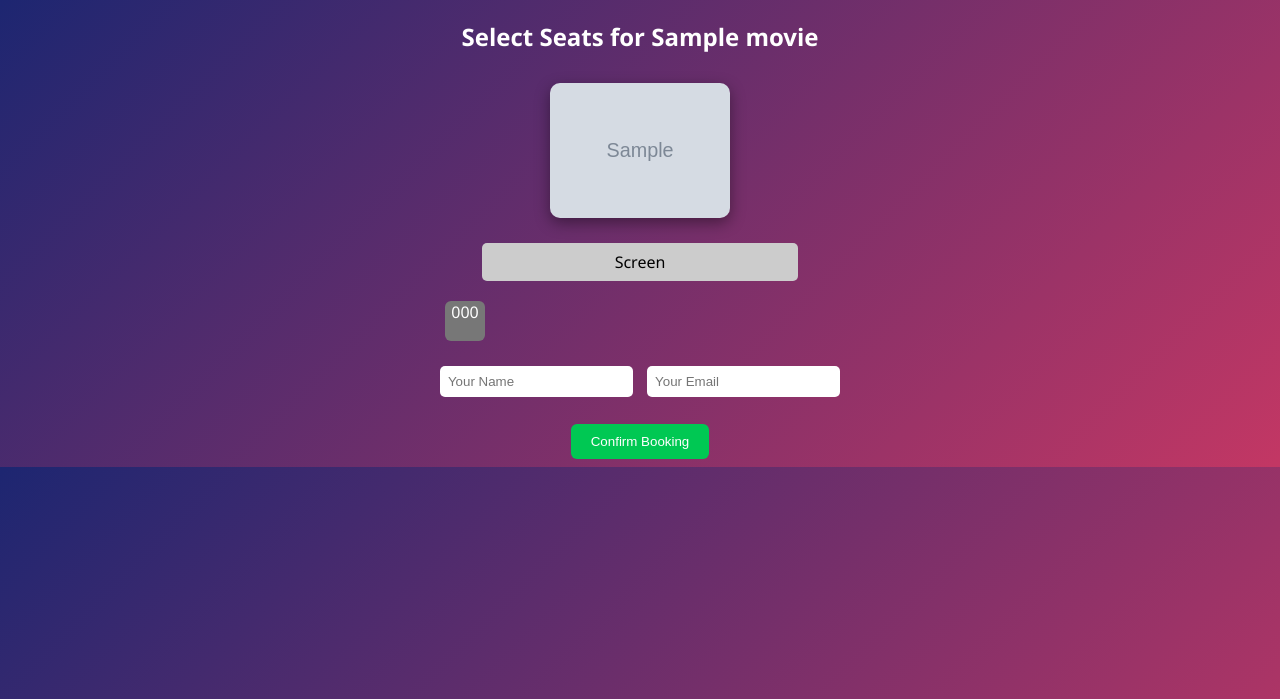
After one commit to ELITE-011/bookmyshow-django, a Django app: page /seats/1/ in a window 1280 px wide. The commit adds this page. Shown: the top 699 px of the page. Run offline with Django 5.2, Linux system fonts and the light colour scheme; tables that the repository leaves empty hold one stand-in row (values such as "Sample post"); grey boxes marked "Sample" are stand-in pictures.

Commit message:
Fixed booking issue + added success page

```diff
--- a/movies/models.py
+++ b/movies/models.py
@@ -1,5 +1,6 @@
 from django.db import models
 import re
+
 
 class Genre(models.Model):
     name = models.CharField(max_length=100)
@@ -29,9 +30,7 @@ class Movie(models.Model):
     trailer_url = models.CharField(max_length=255)
 
     def save(self, *args, **kwargs):
-
         youtube_regex = r"(?:v=|\/)([0-9A-Za-z_-]{11}).*"
-
         match = re.search(youtube_regex, self.trailer_url)
 
         if match:
@@ -41,3 +40,36 @@ class Movie(models.Model):
 
     def __str__(self):
         return self.title
+
+
+# ✅ ADD THIS (Show model - required for seats)
+class Show(models.Model):
+    movie = models.ForeignKey(Movie, on_delete=models.CASCADE)
+    show_time = models.DateTimeField()
+
+    def __str__(self):
+        return f"{self.movie.title} - {self.show_time}"
+
+from django.db.models.signals import post_save
+from django.dispatch import receiver
+
+@receiver(post_save, sender=Movie)
+def create_seats(sender, instance, created, **kwargs):
+    if created:
+        rows = ['A', 'B', 'C', 'D']
+        numbers = range(1, 9)
+
+        for row in rows:
+            for num in numbers:
+                Seat.objects.create(
+                    movie=instance,
+                    seat_number=f"{row}{num}"
+                )
+
+class Seat(models.Model):
+    movie = models.ForeignKey(Movie, on_delete=models.CASCADE)
+    seat_number = models.CharField(max_length=10)
+    is_booked = models.BooleanField(default=False)
+
+    def __str__(self):
+        return f"{self.seat_number} - {self.movie.title}"
--- /dev/null
+++ b/movies/templates/movies/no_show.html
@@ -0,0 +1,3 @@
+<h2>No Shows Available</h2>
+<p>No shows found for {{ movie.title }}</p>
+<a href="/">Go Back</a>
--- /dev/null
+++ b/movies/templates/movies/seat_selection.html
@@ -0,0 +1,146 @@
+<!DOCTYPE html>
+<html>
+<head>
+    <title>Select Seats</title>
+
+    <style>
+        body {
+            font-family: 'Segoe UI';
+            background: linear-gradient(135deg, #1d2671, #c33764);
+            color: white;
+            text-align: center;
+        }
+
+        h2 {
+            margin-top: 20px;
+        }
+
+        .screen {
+            margin: 20px auto;
+            width: 300px;
+            background: #ccc;
+            color: black;
+            padding: 8px;
+            border-radius: 5px;
+        }
+
+        .seats {
+            display: grid;
+            grid-template-columns: repeat(8, 40px);
+            gap: 10px;
+            justify-content: center;
+            margin-top: 20px;
+        }
+
+        .seat {
+            width: 40px;
+            height: 40px;
+            border-radius: 6px;
+            cursor: pointer;
+            border: none;
+        }
+
+        .available {
+            background: white;
+        }
+
+        .selected {
+            background: #00c853;
+        }
+
+        .booked {
+            background: #777;
+            cursor: not-allowed;
+        }
+
+        input[type="checkbox"] {
+            display: none;
+        }
+
+        .form-box {
+            margin-top: 20px;
+        }
+
+        input {
+            padding: 8px;
+            margin: 5px;
+            border-radius: 5px;
+            border: none;
+        }
+
+        button {
+            background: #00c853;
+            color: white;
+            padding: 10px 20px;
+            border: none;
+            border-radius: 6px;
+            cursor: pointer;
+        }
+
+        button:hover {
+            background: #009624;
+        }
+
+        .poster {
+            width: 180px;
+            border-radius: 10px;
+            margin-top: 10px;
+             box-shadow: 0 5px 15px rgba(0,0,0,0.4);
+        }
+</style>
+
+    </style>
+</head>
+
+<body>
+
+<h2>Select Seats for {{ movie.title }}</h2>
+<img src="{{ movie.poster }}" alt="{{ movie.title }}" class="poster">
+
+<div class="screen">Screen</div>
+
+<form method="POST" action="{% url 'book_ticket' movie.id %}">
+    {% csrf_token %}
+
+    <div class="seats">
+        {% for seat in seats %}
+            <label>
+                <input type="checkbox" name="seats" value="{{ seat.seat_number }}"
+                {% if seat.is_booked %}disabled{% endif %}>
+
+                <div class="seat
+                    {% if seat.is_booked %}booked{% else %}available{% endif %}">
+                    {{ seat.seat_number }}
+                </div>
+            </label>
+        {% endfor %}
+    </div>
+
+    <div class="form-box">
+        <input type="text" name="name" placeholder="Your Name" required>
+        <input type="email" name="email" placeholder="Your Email" required>
+    </div>
+
+    <br>
+
+    <button type="submit">Confirm Booking</button>
+
+</form>
+
+</body>
+</html>
+<script>
+document.querySelectorAll('input[type="checkbox"]').forEach((checkbox) => {
+    checkbox.addEventListener('change', function() {
+        const seat = this.nextElementSibling;
+
+        if (this.checked) {
+            seat.classList.remove('available');
+            seat.classList.add('selected');
+        } else {
+            seat.classList.remove('selected');
+            seat.classList.add('available');
+        }
+    });
+});
+</script>
--- a/movies/urls.py
+++ b/movies/urls.py
@@ -5,4 +5,5 @@ urlpatterns = [
     path("", views.movie_list, name="movie_list"),
     path("movie/<int:id>/", views.movie_detail, name="movie_detail"),
     path('book/<int:movie_id>/', views.book_ticket, name='book_ticket'),
+    path('seats/<int:movie_id>/', views.seat_selection, name='seat_selection'),
 ]
--- a/movies/views.py
+++ b/movies/views.py
@@ -53,7 +53,8 @@ def book_ticket(request, movie_id):
 
         name = request.POST.get("name")
         email = request.POST.get("email")
-        seats = request.POST.get("seats")
+        seats = request.POST.getlist("seats")
+        seats_str = ", ".join(seats)
 
         message = f"""
 Hello {name},
@@ -61,7 +62,7 @@ Hello {name},
 Your booking is confirmed!
 
 Movie: {movie.title}
-Seats: {seats}
+Seats: {seats_str}
 
 Enjoy your movie experience 🎥🍿
 """
@@ -90,3 +91,15 @@ Enjoy your movie experience 🎥🍿
         return render(request, "movies/success.html", {"movie": movie})
 
     return render(request, "movies/book_ticket.html", {"movie": movie})
+
+from .models import Seat   # keep this import
+
+def seat_selection(request, movie_id):
+    movie = get_object_or_404(Movie, id=movie_id)
+
+    seats = Seat.objects.filter(movie=movie)
+
+    return render(request, "movies/seat_selection.html", {
+        "movie": movie,
+        "seats": seats
+    })
```
Also changed, not shown: movies/templates/movies/movie_list.html (+16 -13 lines), movies/migrations/0007_show_seat.py (added), movies/migrations/0008_remove_seat_show_seat_movie.py (added).
